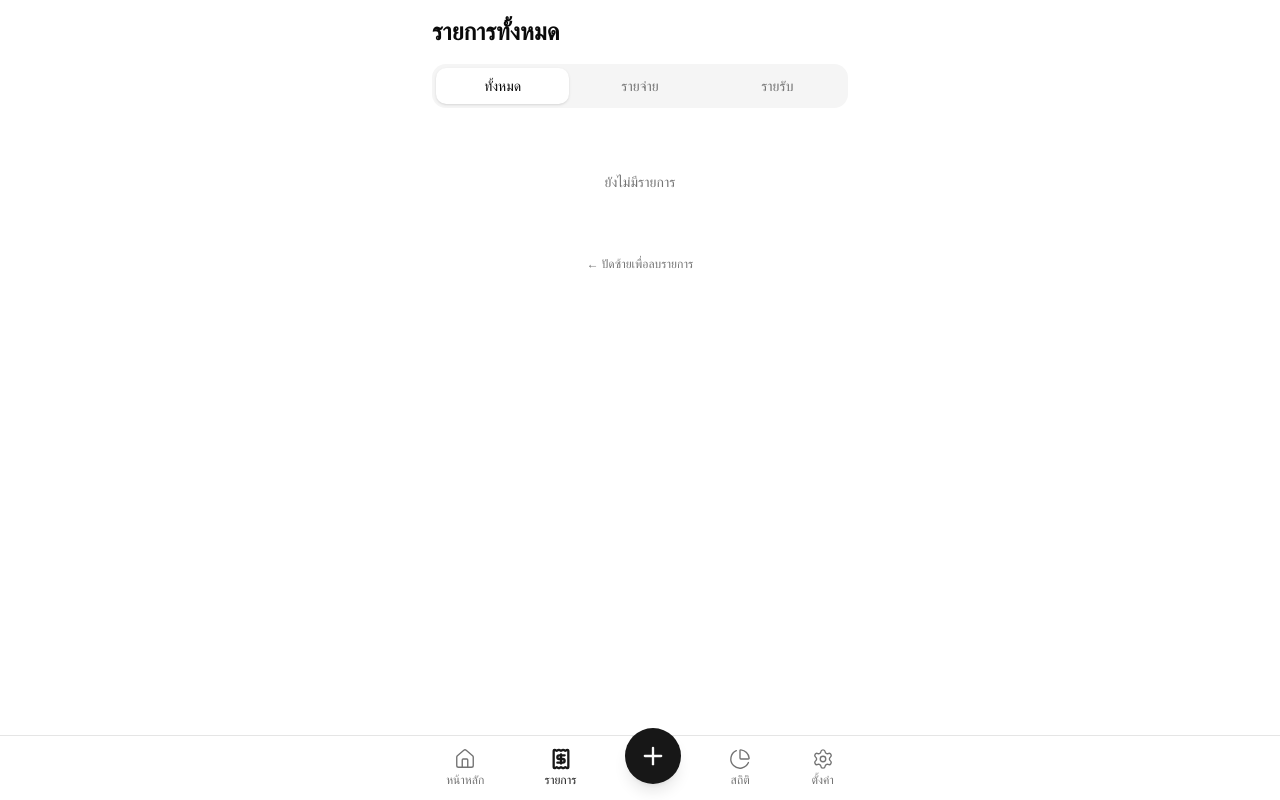
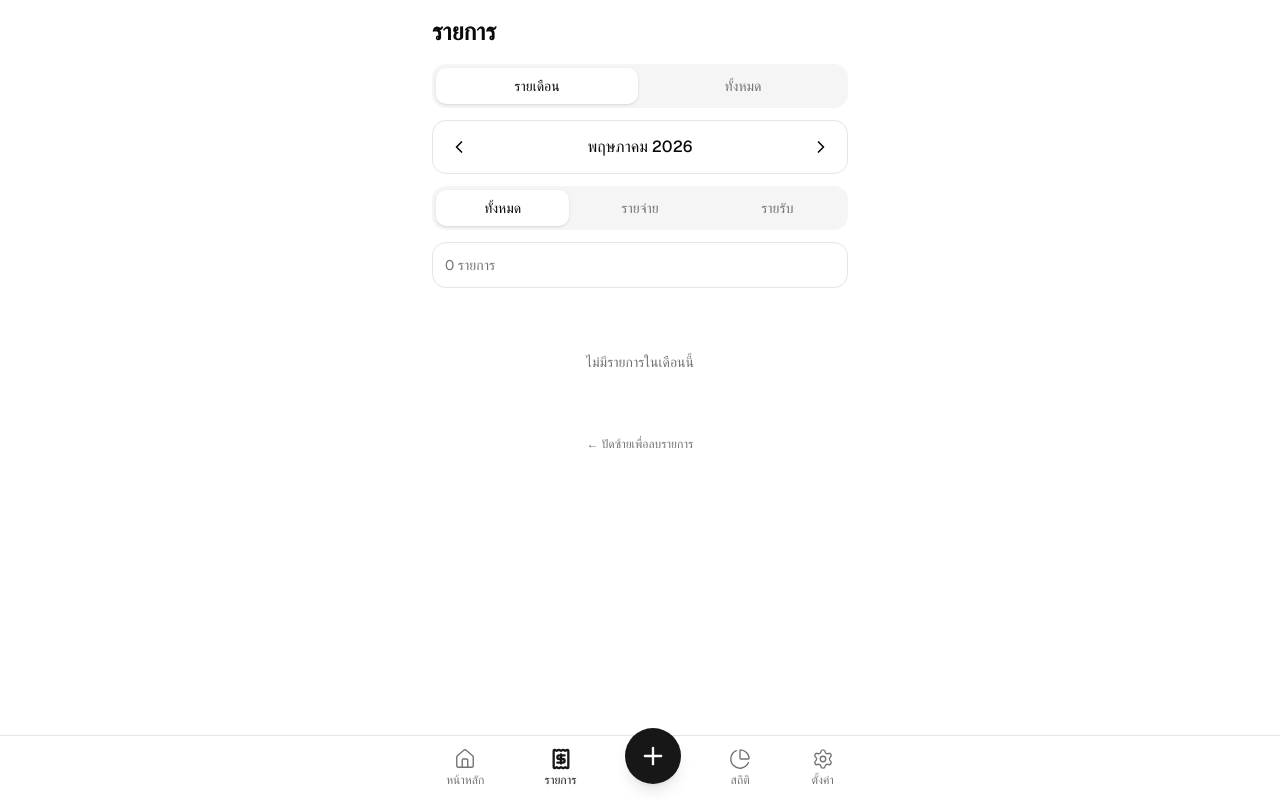
Before and after one commit to narish-pd/expense-tracker, a Next.js app: page /transactions in a window 1280 px wide. Built offline with nearby package versions, Linux system fonts and the light colour scheme.

Commit message:
update main , calendar

```diff
--- a/src/app/page.tsx
+++ b/src/app/page.tsx
@@ -1,15 +1,22 @@
 "use client";
 
-import { useMemo } from "react";
+import { useMemo, useState } from "react";
 import { motion } from "framer-motion";
+import { Plus } from "lucide-react";
+import { format, isSameDay } from "date-fns";
+import { th } from "date-fns/locale";
 import { useTransactionStore } from "@/store/transaction-store";
 import { formatCurrency } from "@/lib/currency";
 import { ExpenseCalendar } from "@/components/dashboard/expense-calendar";
-import { format } from "date-fns";
-import { th } from "date-fns/locale";
+import { useAppShell } from "@/components/layout/app-shell";
+import { Button } from "@/components/ui/button";
 
 export default function HomePage() {
   const { transactions, categories } = useTransactionStore();
+  const { onAddForDate } = useAppShell();
+
+  const [selectedDay, setSelectedDay] = useState(new Date());
+  const [currentMonth, setCurrentMonth] = useState(new Date());
 
   const income = useMemo(
     () =>
@@ -29,10 +36,15 @@ export default function HomePage() {
 
   const balance = income - expense;
 
-  const recentTransactions = useMemo(
-    () => transactions.slice(0, 5),
-    [transactions]
+  const dayTransactions = useMemo(
+    () =>
+      transactions.filter((t) =>
+        isSameDay(new Date(t.createdAt), selectedDay)
+      ),
+    [transactions, selectedDay]
   );
+
+  const isToday = isSameDay(selectedDay, new Date());
 
   return (
     <main className="mx-auto max-w-md p-4">
@@ -75,24 +87,39 @@ export default function HomePage() {
         transition={{ delay: 0.1 }}
         className="mt-6"
       >
-        <ExpenseCalendar />
+        <ExpenseCalendar
+          selectedDay={selectedDay}
+          onSelectDay={setSelectedDay}
+          currentMonth={currentMonth}
+          onMonthChange={setCurrentMonth}
+        />
       </motion.div>
 
-      {/* Recent Transactions */}
+      {/* Day Transactions */}
       <motion.div
         initial={{ opacity: 0, y: 10 }}
         animate={{ opacity: 1, y: 0 }}
         transition={{ delay: 0.2 }}
         className="mt-6"
       >
-        <h3 className="mb-3 font-semibold">รายการล่าสุด</h3>
-        {recentTransactions.length === 0 ? (
-          <p className="text-center text-sm text-muted-foreground py-8">
-            ยังไม่มีรายการ กดปุ่ม + เพื่อเพิ่มรายการ
+        <div className="mb-3 flex items-center justify-between">
+          <h3 className="font-semibold">
+            {isToday
+              ? "รายการวันนี้"
+              : `รายการวันที่ ${format(selectedDay, "d MMM", { locale: th })}`}
+          </h3>
+          <span className="text-sm text-muted-foreground">
+            {dayTransactions.length} รายการ
+          </span>
+        </div>
+
+        {dayTransactions.length === 0 ? (
+          <p className="text-center text-sm text-muted-foreground py-6">
+            ไม่มีรายการ{isToday ? "วันนี้" : "ในวันนี้"}
           </p>
         ) : (
           <div className="space-y-2">
-            {recentTransactions.map((transaction) => {
+            {dayTransactions.map((transaction) => {
               const category = categories.find(
                 (c) => c.id === transaction.categoryId
               );
@@ -101,7 +128,7 @@ export default function HomePage() {
                   key={transaction.id}
                   className="flex items-center gap-3 rounded-xl border p-3"
                 >
-                  <div className="flex h-10 w-10 items-center justify-center rounded-full bg-muted text-lg">
+                  <div className="flex h-10 w-10 items-center justify-center rounded-full bg-muted text-lg shrink-0">
                     {category?.icon || "💰"}
                   </div>
                   <div className="flex-1 min-w-0">
@@ -109,14 +136,17 @@ export default function HomePage() {
                       {transaction.note || category?.name || "ไม่ระบุ"}
                     </p>
                     <p className="text-xs text-muted-foreground">
-                      {category?.name}
+                      {category?.name} •{" "}
+                      {format(new Date(transaction.createdAt), "HH:mm น.", {
+                        locale: th,
+                      })}
                     </p>
                   </div>
                   <p
                     className={
                       transaction.type === "income"
-                        ? "text-green-500 font-medium"
-                        : "text-red-500 font-medium"
+                        ? "text-green-500 font-medium shrink-0"
+                        : "text-red-500 font-medium shrink-0"
                     }
                   >
                     {transaction.type === "income" ? "+" : "-"}
@@ -127,6 +157,18 @@ export default function HomePage() {
             })}
           </div>
         )}
+
+        {/* Add transaction for selected day */}
+        <Button
+          variant="outline"
+          className="mt-4 w-full"
+          onClick={() => onAddForDate(selectedDay)}
+        >
+          <Plus size={16} className="mr-1" />
+          เพิ่มรายการ
+          {!isToday &&
+            ` วันที่ ${format(selectedDay, "d MMM", { locale: th })}`}
+        </Button>
       </motion.div>
     </main>
   );
--- a/src/app/transactions/page.tsx
+++ b/src/app/transactions/page.tsx
@@ -2,27 +2,105 @@
 
 import { useMemo, useState } from "react";
 import { motion, AnimatePresence } from "framer-motion";
+import { ChevronLeft, ChevronRight } from "lucide-react";
+import { format, subMonths, addMonths } from "date-fns";
+import { th } from "date-fns/locale";
 import { useTransactionStore } from "@/store/transaction-store";
 import { TransactionItem } from "@/components/transactions/transaction-item";
 import { TransactionType } from "@/types/transaction";
+import { formatCurrency } from "@/lib/currency";
 import { cn } from "@/lib/utils";
 
 export default function TransactionsPage() {
   const { transactions, categories, removeTransaction } =
     useTransactionStore();
   const [filter, setFilter] = useState<"all" | TransactionType>("all");
+  const [monthMode, setMonthMode] = useState<"month" | "all">("month");
+  const [currentMonth, setCurrentMonth] = useState(new Date());
 
   const filtered = useMemo(() => {
-    if (filter === "all") return transactions;
-    return transactions.filter((t) => t.type === filter);
-  }, [transactions, filter]);
+    let result = transactions;
+
+    // Filter by month
+    if (monthMode === "month") {
+      result = result.filter((t) => {
+        const d = new Date(t.createdAt);
+        return (
+          d.getMonth() === currentMonth.getMonth() &&
+          d.getFullYear() === currentMonth.getFullYear()
+        );
+      });
+    }
+
+    // Filter by type
+    if (filter !== "all") {
+      result = result.filter((t) => t.type === filter);
+    }
+
+    return result;
+  }, [transactions, filter, monthMode, currentMonth]);
+
+  const totalIncome = filtered
+    .filter((t) => t.type === "income")
+    .reduce((sum, t) => sum + t.amount, 0);
+
+  const totalExpense = filtered
+    .filter((t) => t.type === "expense")
+    .reduce((sum, t) => sum + t.amount, 0);
 
   return (
     <main className="mx-auto max-w-md p-4">
-      <h1 className="mb-4 text-2xl font-bold">รายการทั้งหมด</h1>
+      <h1 className="mb-4 text-2xl font-bold">รายการ</h1>
 
-      {/* Filter Tabs */}
-      <div className="mb-4 grid grid-cols-3 gap-1 rounded-xl bg-muted p-1">
+      {/* Month / All Toggle */}
+      <div className="mb-3 grid grid-cols-2 gap-1 rounded-xl bg-muted p-1">
+        <button
+          onClick={() => setMonthMode("month")}
+          className={cn(
+            "rounded-lg py-2 text-sm font-medium transition-colors",
+            monthMode === "month"
+              ? "bg-background shadow-sm"
+              : "text-muted-foreground"
+          )}
+        >
+          รายเดือน
+        </button>
+        <button
+          onClick={() => setMonthMode("all")}
+          className={cn(
+            "rounded-lg py-2 text-sm font-medium transition-colors",
+            monthMode === "all"
+              ? "bg-background shadow-sm"
+              : "text-muted-foreground"
+          )}
+        >
+          ทั้งหมด
+        </button>
+      </div>
+
+      {/* Month Selector */}
+      {monthMode === "month" && (
+        <div className="mb-3 flex items-center justify-between rounded-xl border p-3">
+          <button
+            onClick={() => setCurrentMonth(subMonths(currentMonth, 1))}
+            className="rounded-lg p-1 hover:bg-muted"
+          >
+            <ChevronLeft size={20} />
+          </button>
+          <span className="font-medium">
+            {format(currentMonth, "MMMM yyyy", { locale: th })}
+          </span>
+          <button
+            onClick={() => setCurrentMonth(addMonths(currentMonth, 1))}
+            className="rounded-lg p-1 hover:bg-muted"
+          >
+            <ChevronRight size={20} />
+          </button>
+        </div>
+      )}
+
+      {/* Type Filter */}
+      <div className="mb-3 grid grid-cols-3 gap-1 rounded-xl bg-muted p-1">
         {(["all", "expense", "income"] as const).map((f) => (
           <button
             key={f}
@@ -39,10 +117,25 @@ export default function TransactionsPage() {
         ))}
       </div>
 
+      {/* Summary */}
+      <div className="mb-4 flex items-center justify-between rounded-xl border p-3 text-sm">
+        <span className="text-muted-foreground">
+          {filtered.length} รายการ
+        </span>
+        <div className="flex gap-3">
+          {(filter === "all" || filter === "income") && totalIncome > 0 && (
+            <span className="text-green-500">+{formatCurrency(totalIncome)}</span>
+          )}
+          {(filter === "all" || filter === "expense") && totalExpense > 0 && (
+            <span className="text-red-500">-{formatCurrency(totalExpense)}</span>
+          )}
+        </div>
+      </div>
+
       {/* Transaction List */}
       {filtered.length === 0 ? (
         <p className="text-center text-sm text-muted-foreground py-12">
-          ยังไม่มีรายการ
+          ไม่มีรายการ{monthMode === "month" ? "ในเดือนนี้" : ""}
         </p>
       ) : (
         <div className="space-y-2">
--- a/src/components/layout/add-transaction-sheet.tsx
+++ b/src/components/layout/add-transaction-sheet.tsx
@@ -1,6 +1,6 @@
 "use client";
 
-import { useState } from "react";
+import { useState, useEffect } from "react";
 import {
   Sheet,
   SheetContent,
@@ -11,16 +11,20 @@ import { Button } from "@/components/ui/button";
 import { Input } from "@/components/ui/input";
 import { useTransactionStore } from "@/store/transaction-store";
 import { TransactionType } from "@/types/transaction";
+import { format } from "date-fns";
+import { th } from "date-fns/locale";
 import { cn } from "@/lib/utils";
 
 interface AddTransactionSheetProps {
   open: boolean;
   onOpenChange: (open: boolean) => void;
+  defaultDate?: Date;
 }
 
 export function AddTransactionSheet({
   open,
   onOpenChange,
+  defaultDate,
 }: AddTransactionSheetProps) {
   const { categories, addTransaction } = useTransactionStore();
   const [type, setType] = useState<TransactionType>("expense");
@@ -28,7 +32,17 @@ export function AddTransactionSheet({
   const [categoryId, setCategoryId] = useState("");
   const [note, setNote] = useState("");
 
+  useEffect(() => {
+    if (!open) {
+      setAmount("");
+      setCategoryId("");
+      setNote("");
+    }
+  }, [open]);
+
   const filteredCategories = categories.filter((c) => c.type === type);
+
+  const selectedDate = defaultDate || new Date();
 
   const handleSubmit = () => {
     const numAmount = parseFloat(amount);
@@ -40,7 +54,7 @@ export function AddTransactionSheet({
       type,
       categoryId,
       note: note || undefined,
-      createdAt: new Date().toISOString(),
+      createdAt: selectedDate.toISOString(),
     });
 
     setAmount("");
@@ -53,7 +67,12 @@ export function AddTransactionSheet({
     <Sheet open={open} onOpenChange={onOpenChange}>
       <SheetContent side="bottom" className="rounded-t-3xl px-4 pb-8">
         <SheetHeader className="pb-2">
-          <SheetTitle>เพิ่มรายการ</SheetTitle>
+          <SheetTitle className="flex items-center gap-2">
+            เพิ่มรายการ
+            <span className="text-sm font-normal text-muted-foreground">
+              — {format(selectedDate, "d MMM yyyy", { locale: th })}
+            </span>
+          </SheetTitle>
         </SheetHeader>
 
         <div className="space-y-4">
@@ -96,7 +115,7 @@ export function AddTransactionSheet({
           </div>
 
           {/* Category Grid */}
-          <div className="grid grid-cols-4 gap-2">
+          <div className="grid grid-cols-4 gap-2 max-h-36 overflow-y-auto">
             {filteredCategories.map((cat) => (
               <button
                 key={cat.id}
--- a/src/components/layout/app-shell.tsx
+++ b/src/components/layout/app-shell.tsx
@@ -7,17 +7,46 @@ import { useTransactionStore } from "@/store/transaction-store";
 
 export function AppShell({ children }: { children: React.ReactNode }) {
   const [addOpen, setAddOpen] = useState(false);
+  const [addDate, setAddDate] = useState<Date | undefined>(undefined);
   const { darkMode } = useTransactionStore();
 
   useEffect(() => {
     document.documentElement.classList.toggle("dark", darkMode);
   }, [darkMode]);
 
+  const handleAddClick = () => {
+    setAddDate(undefined);
+    setAddOpen(true);
+  };
+
+  const handleAddForDate = (date: Date) => {
+    setAddDate(date);
+    setAddOpen(true);
+  };
+
   return (
-    <>
+    <AppShellContext.Provider value={{ onAddForDate: handleAddForDate }}>
       <div className="pb-20">{children}</div>
-      <BottomNav onAddClick={() => setAddOpen(true)} />
-      <AddTransactionSheet open={addOpen} onOpenChange={setAddOpen} />
-    </>
+      <BottomNav onAddClick={handleAddClick} />
+      <AddTransactionSheet
+        open={addOpen}
+        onOpenChange={setAddOpen}
+        defaultDate={addDate}
+      />
+    </AppShellContext.Provider>
   );
 }
+
+import { createContext, useContext } from "react";
+
+interface AppShellContextType {
+  onAddForDate: (date: Date) => void;
+}
+
+const AppShellContext = createContext<AppShellContextType>({
+  onAddForDate: () => {},
+});
+
+export function useAppShell() {
+  return useContext(AppShellContext);
+}
```
Also changed, not shown: src/components/dashboard/expense-calendar.tsx (+26 -11 lines), 1 other file (tests, documents, lock files or other folders).
